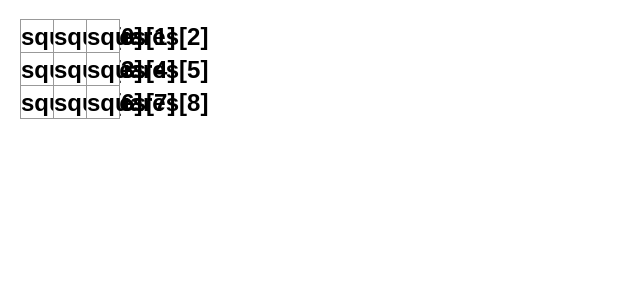
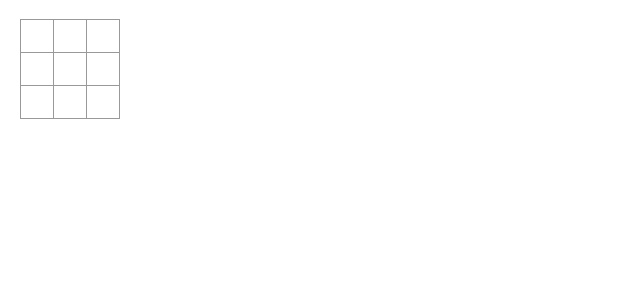
Before and after one commit to tomskr/tik-tak-toe, a React (Create React App) app: page / in a window 1280 px wide. Shown: the top 300 px of the page, without its empty margins (0-640 px from the left). Built offline with nearby package versions, Linux system fonts and the light colour scheme.

Commit message:
Liftup square rops

```diff
--- a/src/App.js
+++ b/src/App.js
@@ -1,9 +1,10 @@
 import { useState } from "react";
 
 
-function Square({value}){
+function Square({value, onSquareClick}){
   return (<button
             className="square"
+            onClick={onSquareClick}
           >
             {value}
           </button>);
@@ -12,22 +13,28 @@ function Square({value}){
 export default function Board(){
   const [squares, setSquares] = useState(Array(9).fill(null));
 
+  function handleClick(){
+    const nextSquares = squares.slice();
+    nextSquares[0] = "X";
+    setSquares(nextSquares);
+  }
+
   return(
   <>
     <div className="board-row">
-      <Square value = {"squares[0]"}/>
-      <Square value = {"squares[1]"}/>
-      <Square value = {"squares[2]"}/>
+      <Square value = {squares[0]} onSquareClick={handleClick}/>
+      <Square value = {squares[1]} onSquareClick={handleClick}/>
+      <Square value = {squares[2]} onSquareClick={handleClick}/>
     </div>
     <div className="board-row">
-      <Square value = {"squares[3]"}/>
-      <Square value = {"squares[4]"}/>
-      <Square value = {"squares[5]"}/>
+      <Square value = {squares[3]} onSquareClick={handleClick}/>
+      <Square value = {squares[4]} onSquareClick={handleClick}/>
+      <Square value = {squares[5]} onSquareClick={handleClick}/>
     </div>
     <div className="board-row">
-      <Square value = {"squares[6]"}/>
-      <Square value = {"squares[7]"}/>
-      <Square value = {"squares[8]"}/>
+      <Square value = {squares[6]} onSquareClick={handleClick}/>
+      <Square value = {squares[7]} onSquareClick={handleClick}/>
+      <Square value = {squares[8]} onSquareClick={handleClick}/>
     </div>
   </>
   );
```
